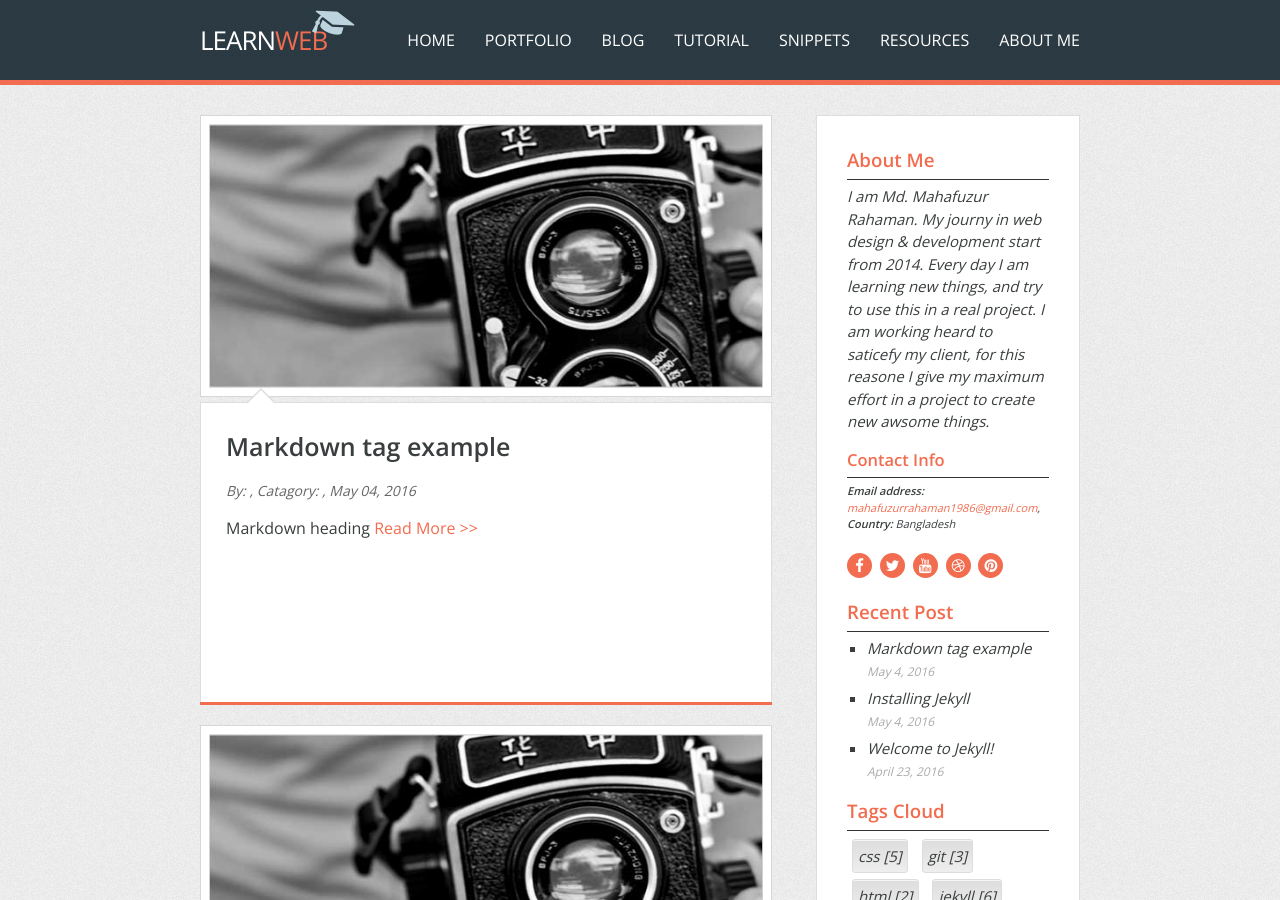
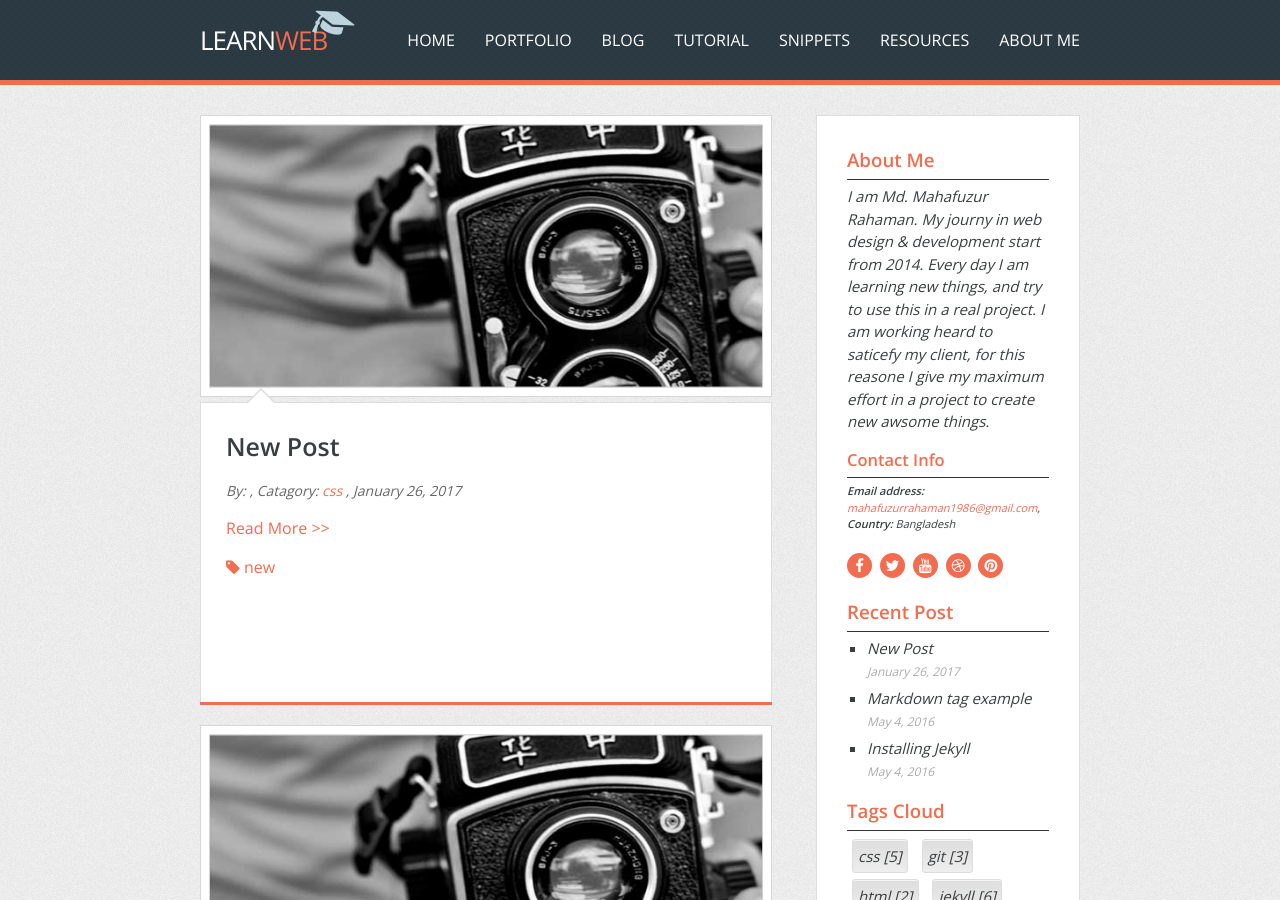
Before and after one commit to mahafuzur/LearnWeb, a Jekyll site: the page built from blog/index.html, in a window 1280 px wide and 900 px high. Built offline with Jekyll 4.4.1, drawn with Linux system fonts in a browser that asks for light colours; nearby versions of some CDN libraries; library files that are not in the unit come from our copies; the list of posts is cut into pages by our own code; some of the changed text lies outside the part shown.

Commit message:
fixes catagory system

```diff
--- /dev/null
+++ b/_posts/2017-01-26-new-test-post.md
@@ -0,0 +1,9 @@
+---
+layout: post
+title: "New Post"
+date: 2017-01-26
+type: tutorial
+tags: new
+category: css
+permalink: /tutorial/:categories/:title/
+---
```
Also changed, not shown: _layouts/tutorial.html (+10 -1 lines), _layouts/tutorial1.html (deleted, +0 -28 lines), 14 other files.
